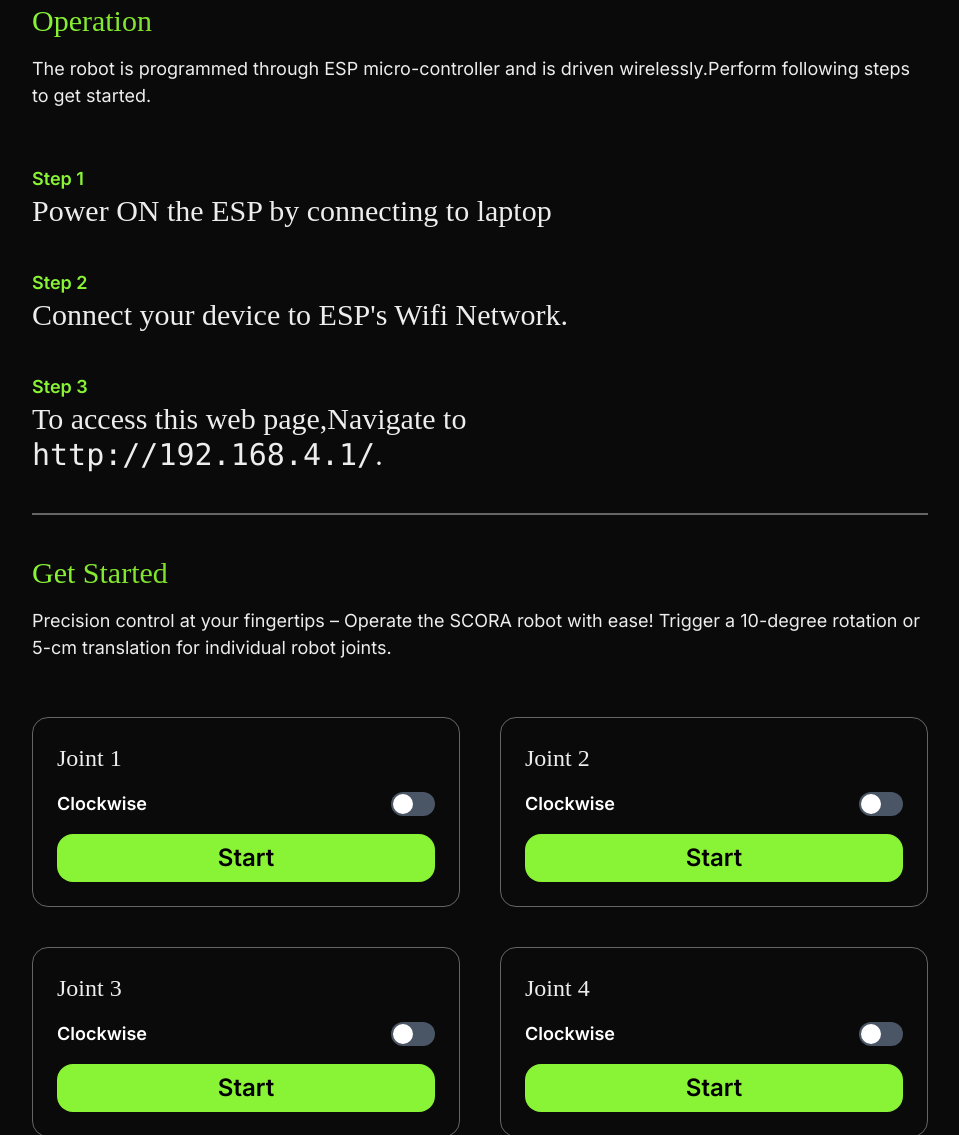
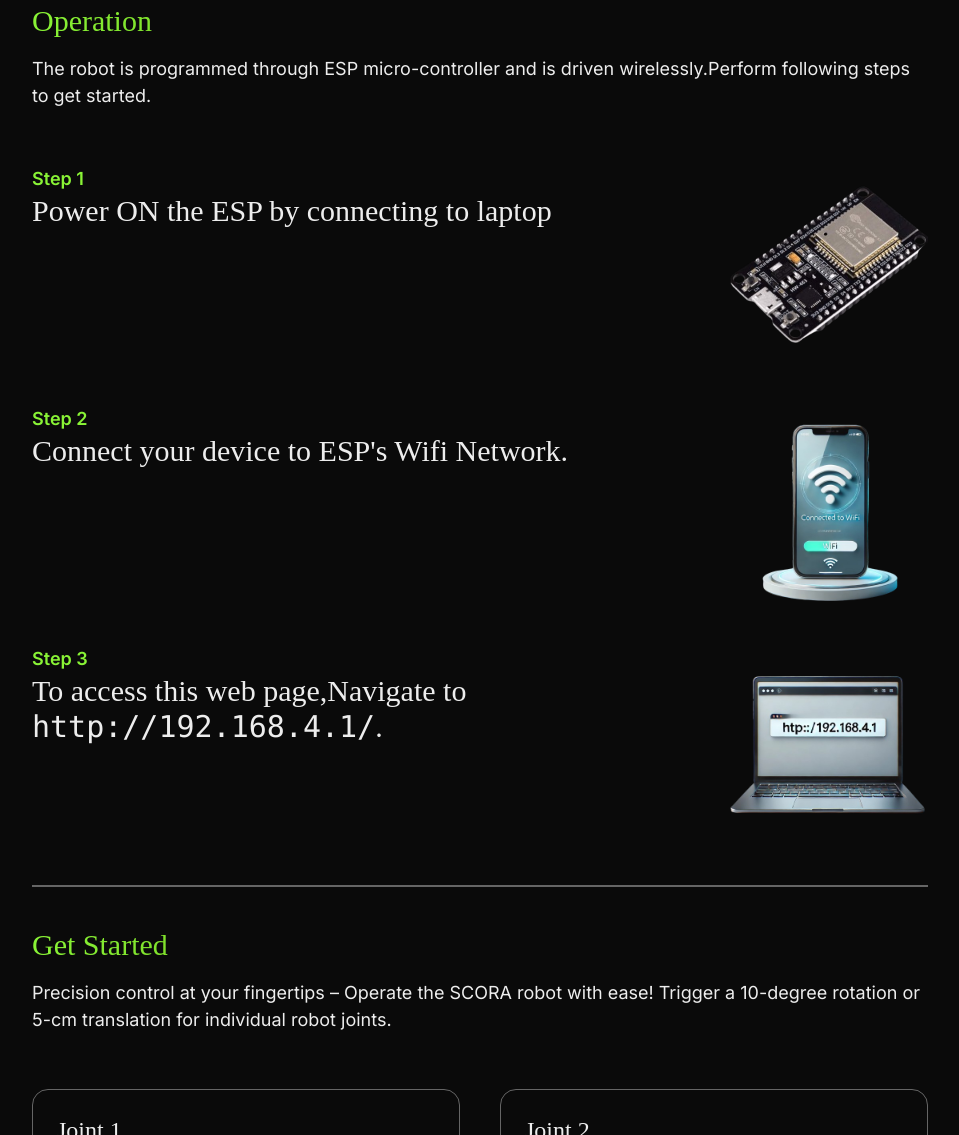
Before and after one commit to high-haseeb/operating_scora, a website: page docs/index.html in a window 1280 px wide. Shown: the part 1042-2177 px from the top of the page, without its empty margins (160-1119 px from the left). Drawn offline with Linux system fonts and the light colour scheme; the site is published under a folder, as on GitHub Pages, so addresses that start at the root find nothing; a web font is replaced by a local one.

Commit message:
move the html page to /docs

```diff
--- a/index.html
+++ b/docs/index.html
@@ -29,7 +29,7 @@
                 <h1 class="text-7xl font-main bg-gradient-to-r bg-clip-text text-transparent from-primary to-lime-700">SCORA ER-14 <br/> ROBOT</h1>
                 <p class="text-xl font-inter font-semibold mt-auto">4-DOF Robotic arm for kinematics and control</p>
                 <img id="img1"
-                    src="/public/scora.png"
+                    src="scora.png"
                     width="300" height="auto" alt="scora-robot"
                     class="absolute bottom-0 right-0 -z-10" />
             </div>
@@ -68,7 +68,7 @@
                             <div class="font-semibold text-foreground text-lg text-primary">Step 1</div>
                             <div class="font-main text-3xl">Power ON the ESP by connecting to laptop</div>
                         </div>
-                        <img src="/public/esp.png" width="200" height="auto" alt="">
+                        <img src="esp.png" width="200" height="auto" alt="">
                     </div>
 
                     <div class="flex items-start justify-between">
@@ -76,7 +76,7 @@
                             <div class="font-semibold text-foreground text-lg text-primary">Step 2</div>
                             <div class="font-main text-3xl">Connect your device to ESP's Wifi Network.</div>
                         </div>
-                        <img src="/public/wifi.png" width="200" height="auto" alt="">
+                        <img src="wifi.png" width="200" height="auto" alt="">
                     </div>
 
                     <div class="flex items-start justify-between">
@@ -84,7 +84,7 @@
                             <div class="font-semibold text-foreground text-lg text-primary">Step 3</div>
                             <div class="font-main text-3xl">To access this web page,Navigate to <code>http://192.168.4.1/</code>.</div>
                         </div>
-                        <img src="/public/browser.png" width="200" height="auto" alt="">
+                        <img src="browser.png" width="200" height="auto" alt="">
                     </div>
 
                 </div>
```
Also changed, not shown: README.md, docs/browser.png (renamed from public/browser.png), docs/esp.png (renamed from public/esp.png), docs/output.css (renamed from output.css), docs/preview.png (renamed from public/preview.png), docs/scora.png (renamed from public/scora.png), docs/style.css (renamed from style.css), docs/wifi.png (renamed from public/wifi.png).
